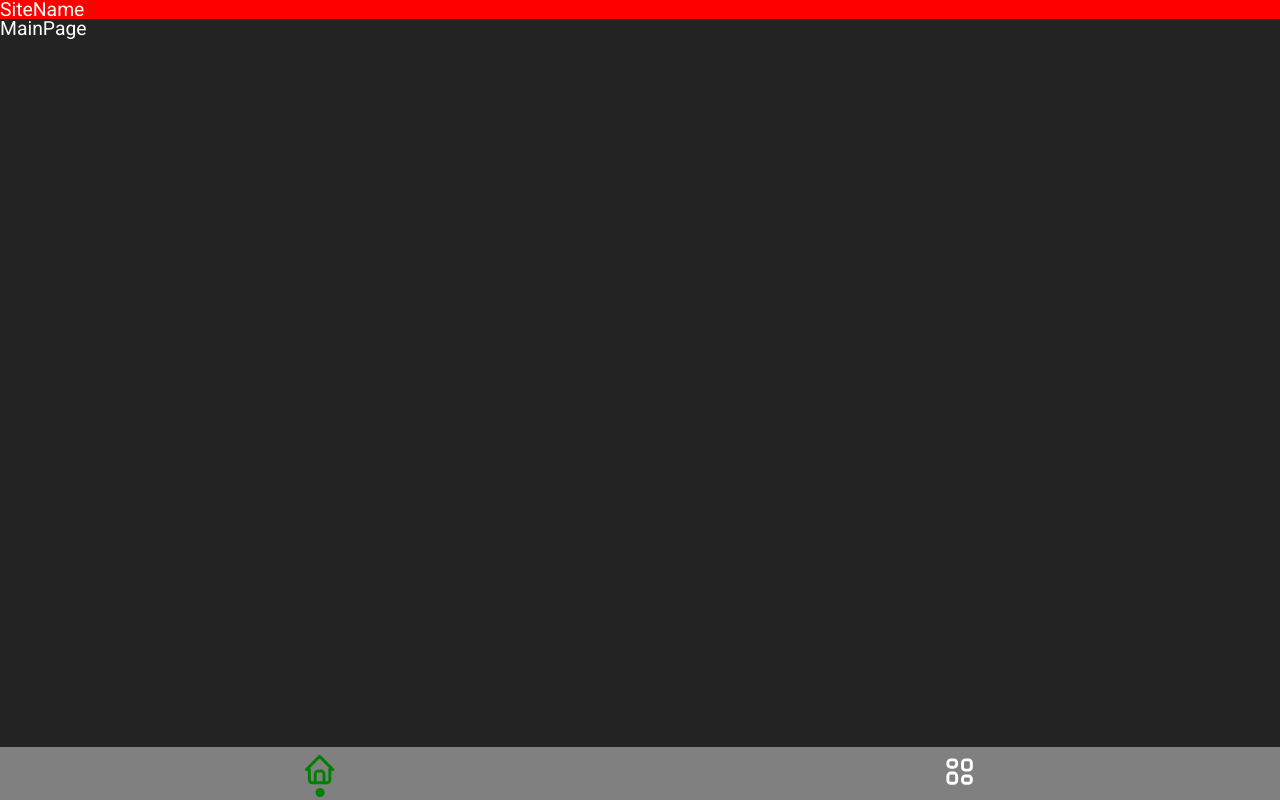
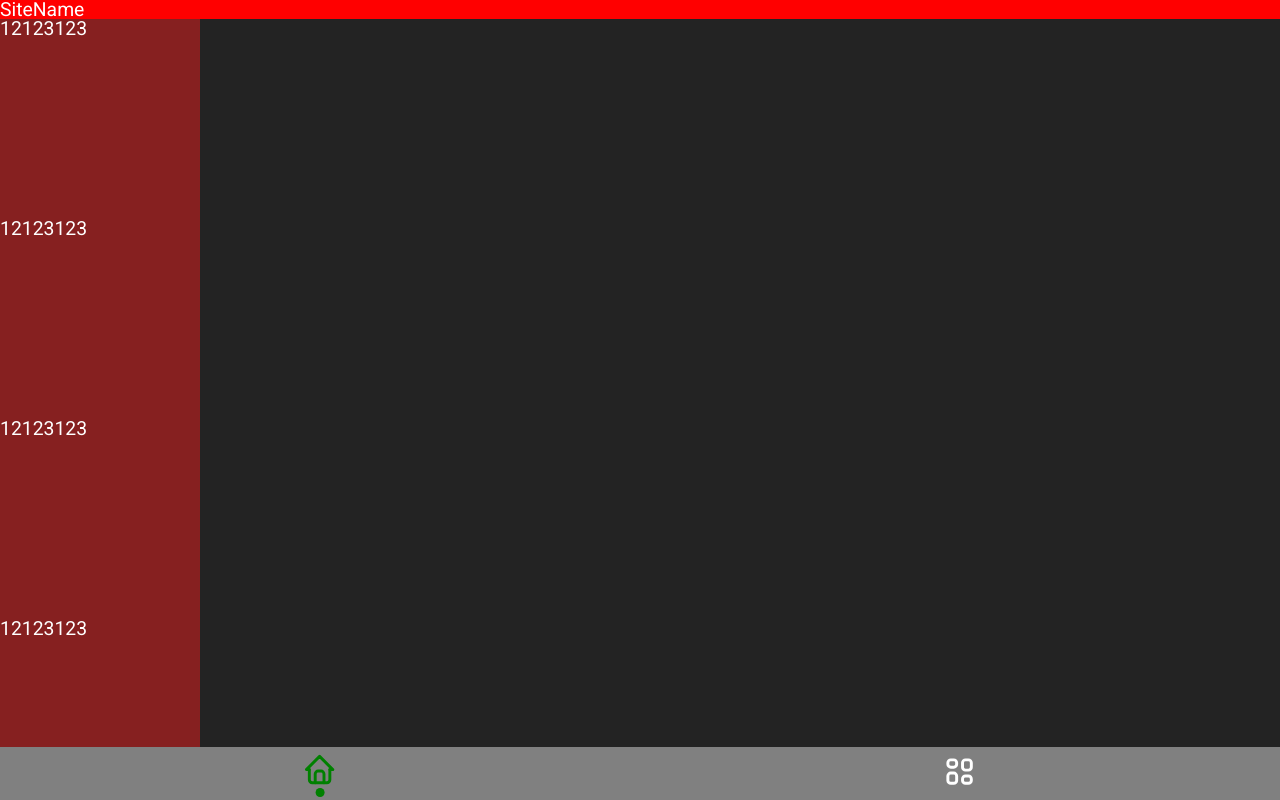
Before and after one commit to gamenarkyt/ReactTemplate, a React (Vite) app: page / in a window 1280 px wide. Shown: the top 800 px of the page. Built offline with nearby package versions, Linux system fonts and the light colour scheme.

Commit message:
some test changes for pages

```diff
--- a/src/pages/MainPage/MainPage.module.scss
+++ b/src/pages/MainPage/MainPage.module.scss
@@ -0,0 +1,5 @@
+.ll {
+  width: 200px;
+  height: 200px;
+  background-color: #862020;
+}
--- a/src/pages/MainPage/MainPage.tsx
+++ b/src/pages/MainPage/MainPage.tsx
@@ -1,3 +1,19 @@
+import styles from "./MainPage.module.scss"
 export const MainPage = () => {
-  return <div>MainPage</div>
+  return (
+    <div>
+      <div className={styles.ll}>12123123</div>
+      <div className={styles.ll}>12123123</div>
+      <div className={styles.ll}>12123123</div>
+      <div className={styles.ll}>12123123</div>
+      <div className={styles.ll}>12123123</div>
+      <div className={styles.ll}>12123123</div>
+      <div className={styles.ll}>12123123</div>
+      <div className={styles.ll}>12123123</div>
+      <div className={styles.ll}>12123123</div>
+      <div className={styles.ll}>12123123</div>
+      <div className={styles.ll}>12123123</div>
+      <div className={styles.ll}>12123123</div>
+    </div>
+  )
 }
--- a/src/pages/SecondPage/SecondPage.tsx
+++ b/src/pages/SecondPage/SecondPage.tsx
@@ -1,3 +1,7 @@
 export const SecondPage = () => {
-  return <div>SecondPage</div>
+  return (
+    <div>
+      <span>second page</span>
+    </div>
+  )
 }
```
